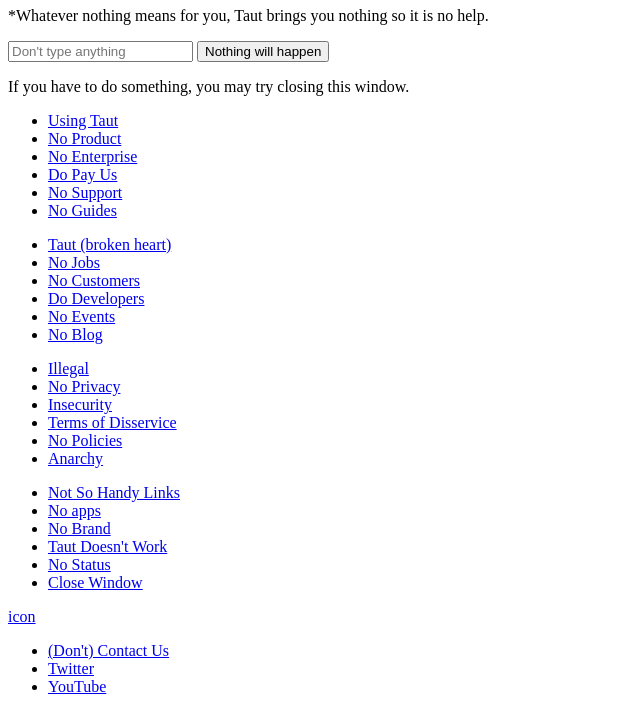
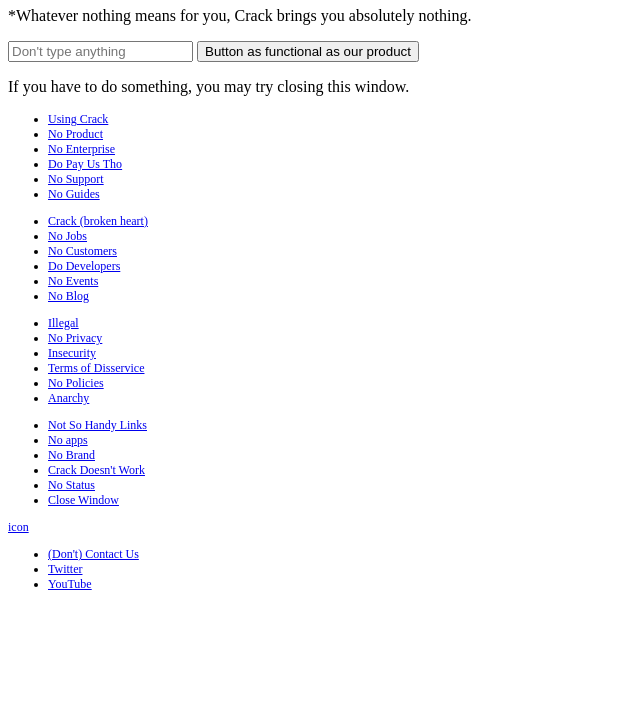
Before and after one commit to annieke/crack, a plain HTML site: page index.html in a window 1280 px wide. Shown: the part 187-899 px from the top of the page, without its empty margins (0-640 px from the left). After the commit the page ends 800 px from the top, so only its background shows below. Drawn offline with Linux system fonts and the light colour scheme.

Commit message:
minor style changes and renaming of site

```diff
--- a/index.html
+++ b/index.html
@@ -4,14 +4,14 @@
   <head>
     <meta charset="utf-8">
 
-    <title>Taut: Where nothing happens</title>
+    <title>Crack: Where nothing happens</title>
 
     <link rel="stylesheet" href="style.css">
   </head>
 
   <body>
     <nav>
-      <a href="#">Taut</a>
+      <a href="#">Crack</a>
       <ul>
         <li><a href="#">Product</a></li>
         <li><a href="#">Pricing</a></li>
@@ -21,23 +21,23 @@
     </nav>
 
     <h1>Where nothing* happens.</h1>
-    <p>*Whatever nothing means for you, Taut brings you nothing so it is no help.</p>
+    <p>*Whatever nothing means for you, Crack brings you absolutely nothing.</p>
     <input type="text" name="" value="" placeholder="Don't type anything">
-    <button type="button" name="button">Nothing will happen</button>
+    <button type="button" name="button">Button as functional as our product</button>
     <p>If you have to do something, you may try closing this window.</p>
 
     <footer>
       <ul>
-        <li><a href="#">Using Taut</a></li>
+        <li><a href="#">Using Crack</a></li>
         <li><a href="#">No Product</a></li>
         <li><a href="#">No Enterprise</a></li>
-        <li><a href="#">Do Pay Us</a></li>
+        <li><a href="#">Do Pay Us Tho</a></li>
         <li><a href="#">No Support</a></li>
         <li><a href="#">No Guides</a></li>
       </ul>
 
       <ul>
-        <li><a href="#">Taut (broken heart)</a></li>
+        <li><a href="#">Crack (broken heart)</a></li>
         <li><a href="#">No Jobs</a></li>
         <li><a href="#">No Customers</a></li>
         <li><a href="#">Do Developers</a></li>
@@ -58,7 +58,7 @@
         <li><a href="#">Not So Handy Links</a></li>
         <li><a href="#">No apps</a></li>
         <li><a href="#">No Brand</a></li>
-        <li><a href="#">Taut Doesn't Work</a></li>
+        <li><a href="#">Crack Doesn't Work</a></li>
         <li><a href="#">No Status</a></li>
         <li><a href="#">Close Window</a></li>
       </ul>
--- a/style.css
+++ b/style.css
@@ -0,0 +1,12 @@
+html {
+  font-size: 16px;
+  box-sizing: border-box;
+}
+
+*, *:before, *:after {
+  box-sizing: inherit;
+}
+
+footer {
+  font-size: 0.75rem;
+}
```
Also changed, not shown: 1 other file.
